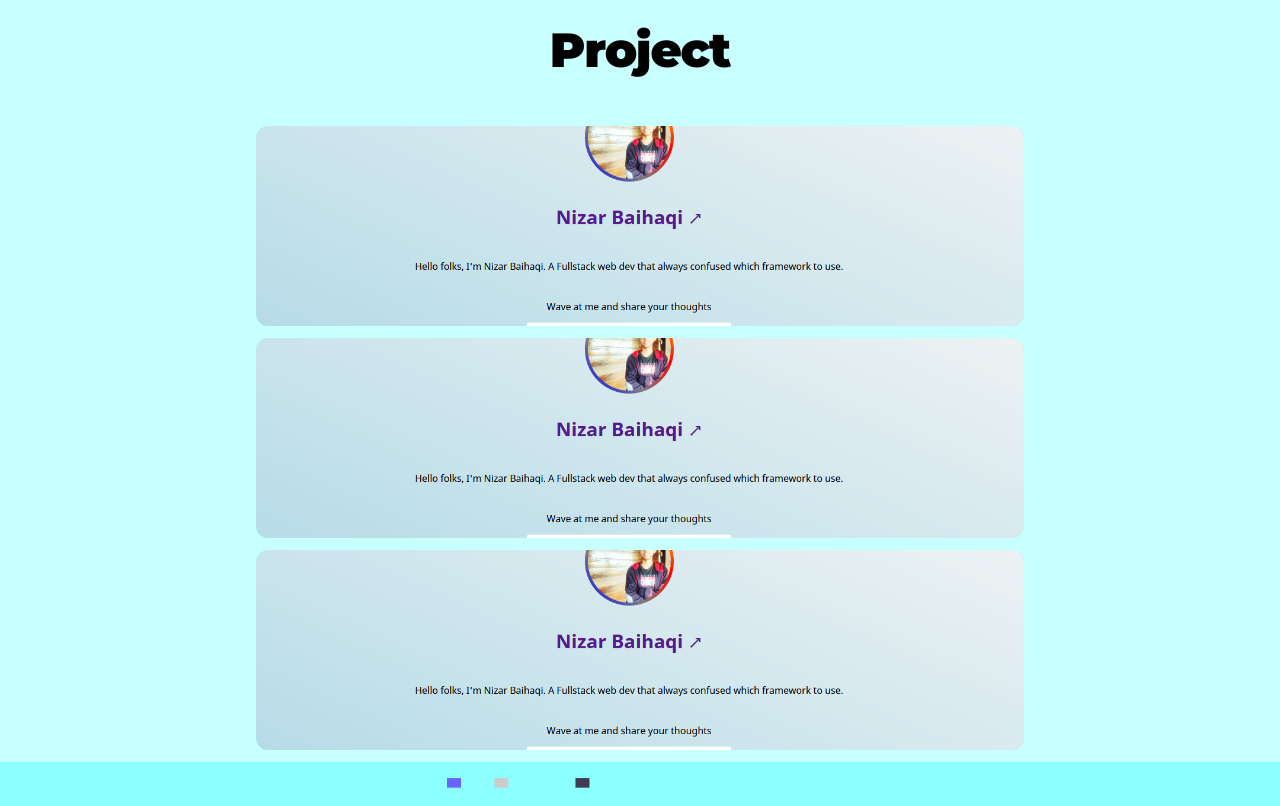
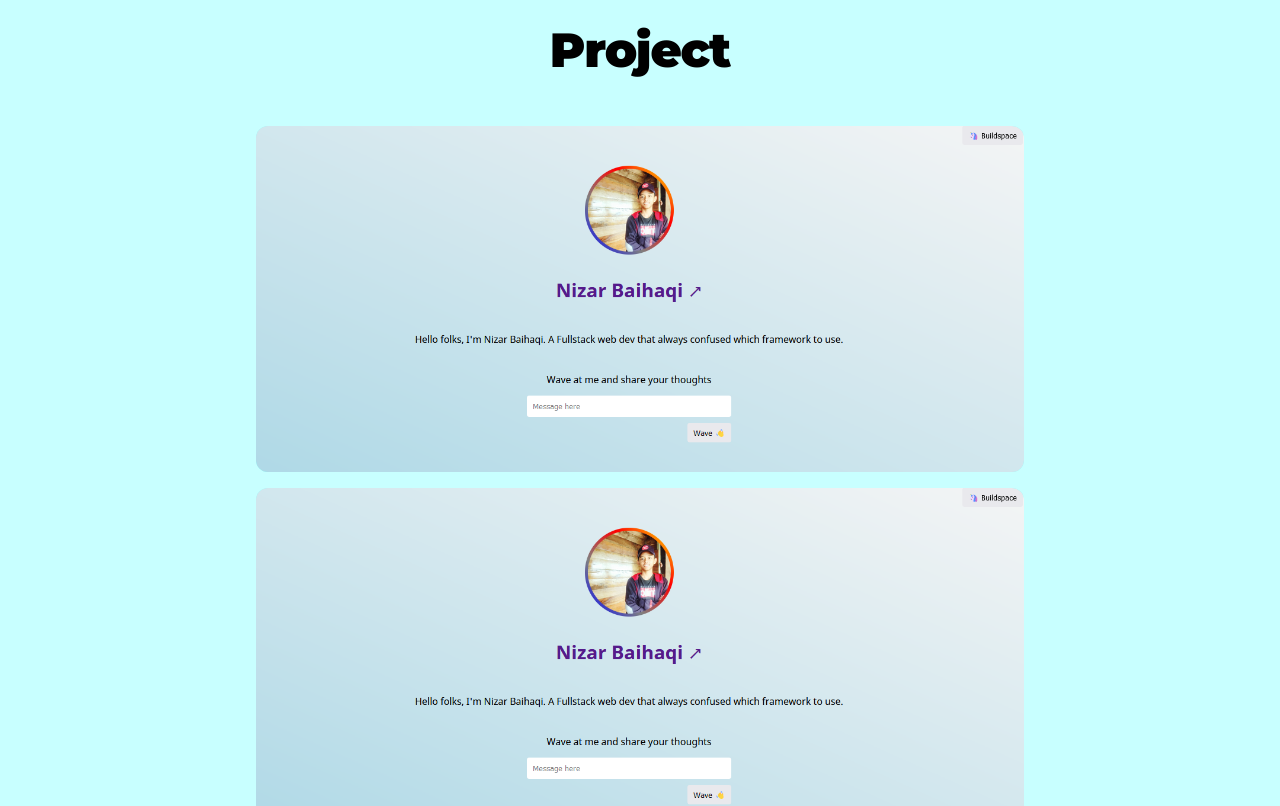
Before and after one commit to abaihaaqi/my-website, a Next.js app: page / in a window 1280 px wide. Shown: the part 1220-2026 px from the top of the page. Built offline with nearby package versions, Linux system fonts and the light colour scheme.

Commit message:
Improvement in card component + responsive 🎨

```diff
--- a/components/Card.jsx
+++ b/components/Card.jsx
@@ -1,15 +1,21 @@
-import Image from 'next/image';
+import Image from 'next/image'
+import style from './Card.module.css'
 
-export default function Card({ children, image, height = 'h-[200px]', container }) {
+export default function Card({ children, image }) {
   return (
-    <div className='bg-card rounded-xl overflow-hidden mb-3'>
-      <div className={`relative rounded-xl overflow-hidden w-full ${height} ${container}`}>
-        <Image src={image} alt='Placeholder image' layout='fill' objectFit='cover' />
-        <div className='hidden md:block absolute inset-0 bg-primary opacity-0 hover:opacity-70 transition-all'>
+    <div className='bg-card rounded-xl overflow-hidden mb-4'>
+      <div className={style.container}>
+
+        <div className={style.image}>
+          <Image src={image} alt='Placeholder image' layout='responsive' />
+        </div>
+
+        <div className={style.text}>
           {children}
         </div>
+
       </div>
-      <div className='md:hidden p-3'>
+      <div className='xl:hidden p-3'>
         {children || 'Provide information here'}
       </div>
     </div>
--- /dev/null
+++ b/components/Card.module.css
@@ -0,0 +1,17 @@
+/* This only apllies in desktop screen */
+
+.container {
+  @apply relative w-full
+}
+
+.image {
+  @apply h-full z-0
+}
+
+.text {
+  @apply bg-primary bg-opacity-0 rounded-xl hidden xl:block p-3 absolute -bottom-40 inset-x-2 z-10 transition-all
+}
+
+.container:hover .text {
+  @apply bottom-2 bg-opacity-90
+}
--- a/pages/index.jsx
+++ b/pages/index.jsx
@@ -42,7 +42,7 @@ export default function Home() {
         <p className='description text-center hidden md:block'>Hover the card</p>
         <section>
           <h1 className='tracking-tight font-black text-center my-10'>Project</h1>
-          <div className='px-3 md:px-0 md:container md:max-w-3xl'>
+          <div className='px-3 lg:px-0 md:container md:max-w-3xl'>
             <Card image={wavePortal}>
               <h3>Wave Portal</h3>
               <p>A wave portal app</p>
```
